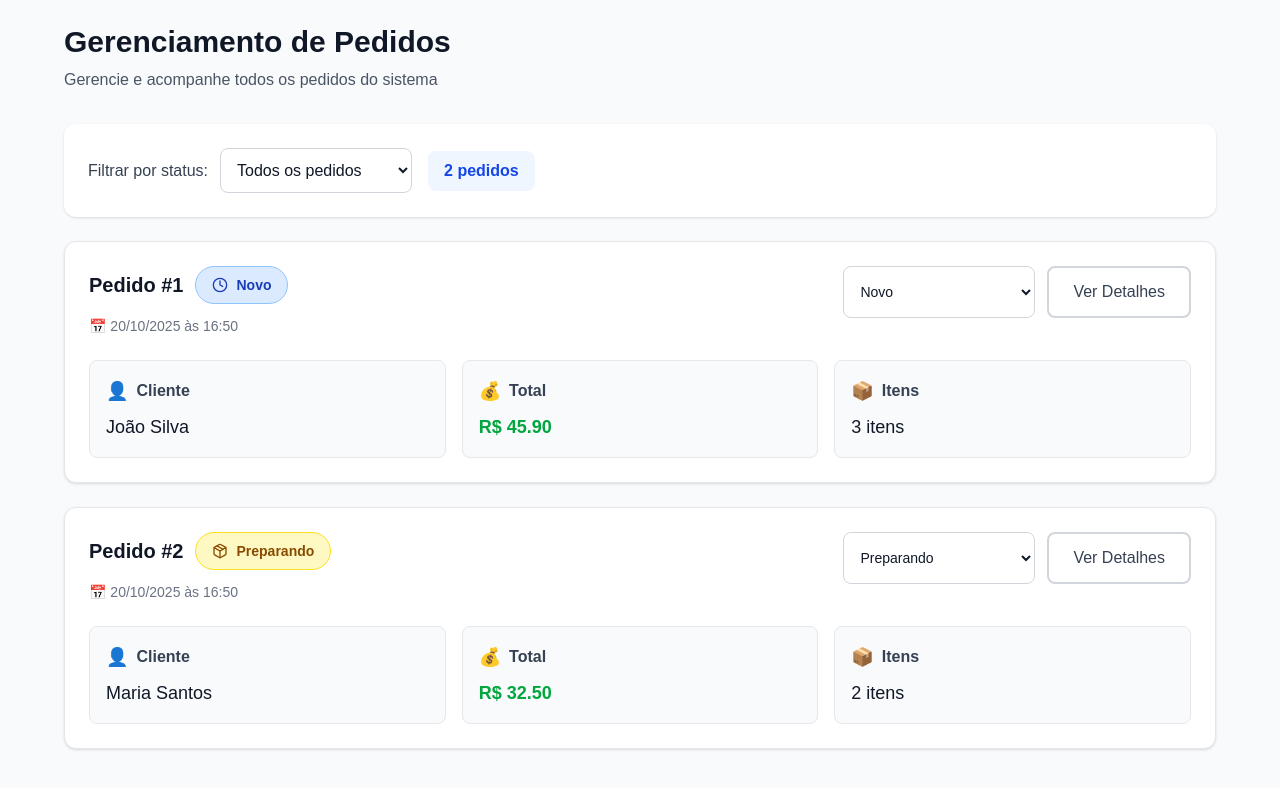
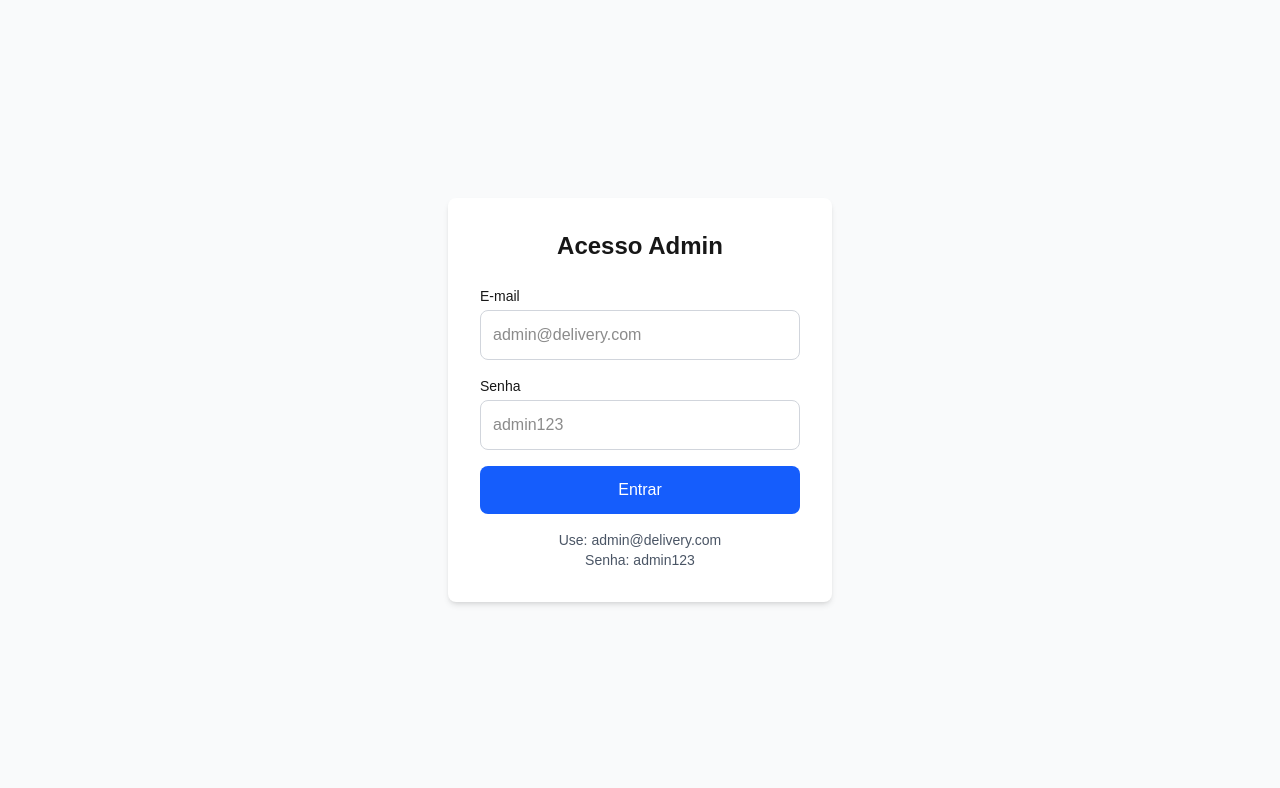
Before and after one commit to willsmolarek/DeliveryApp, a Next.js app: page /admin in a window 1280 px wide. Shown: the top 788 px of the page. Built offline with nearby package versions, Linux system fonts and the light colour scheme.

Commit message:
Add admin access

```diff
--- a/app/admin/page.jsx
+++ b/app/admin/page.jsx
@@ -1,9 +1,65 @@
+'use client'
+import { useState } from 'react'
 import OrdersManagement from '@/components/admin/OrdersManagement'
 
 export default function AdminPage() {
-  return (
-    <div className="min-h-screen bg-gray-50">
-      <OrdersManagement />
-    </div>
-  )
+  const [isAuthenticated, setIsAuthenticated] = useState(false)
+  const [email, setEmail] = useState('')
+  const [password, setPassword] = useState('')
+
+  const handleLogin = (e) => {
+    e.preventDefault()
+    // Login simples para teste - remova depois
+    if (email === 'admin@delivery.com' && password === 'admin123') {
+      setIsAuthenticated(true)
+    } else {
+      alert('Credenciais inválidas. Use: admin@delivery.com / admin123')
+    }
+  }
+
+  if (!isAuthenticated) {
+    return (
+      <div className="min-h-screen bg-gray-50 flex items-center justify-center">
+        <div className="bg-white p-8 rounded-lg shadow-md w-96">
+          <h1 className="text-2xl font-bold mb-6 text-center">Acesso Admin</h1>
+          <form onSubmit={handleLogin} className="space-y-4">
+            <div>
+              <label className="block text-sm font-medium mb-1">E-mail</label>
+              <input
+                type="email"
+                value={email}
+                onChange={(e) => setEmail(e.target.value)}
+                className="w-full p-3 border border-gray-300 rounded-lg"
+                placeholder="admin@delivery.com"
+                required
+              />
+            </div>
+            <div>
+              <label className="block text-sm font-medium mb-1">Senha</label>
+              <input
+                type="password"
+                value={password}
+                onChange={(e) => setPassword(e.target.value)}
+                className="w-full p-3 border border-gray-300 rounded-lg"
+                placeholder="admin123"
+                required
+              />
+            </div>
+            <button
+              type="submit"
+              className="w-full bg-blue-600 text-white p-3 rounded-lg hover:bg-blue-700"
+            >
+              Entrar
+            </button>
+          </form>
+          <div className="mt-4 text-center text-sm text-gray-600">
+            <p>Use: admin@delivery.com</p>
+            <p>Senha: admin123</p>
+          </div>
+        </div>
+      </div>
+    )
+  }
+
+  return <OrdersManagement />
 }
```
